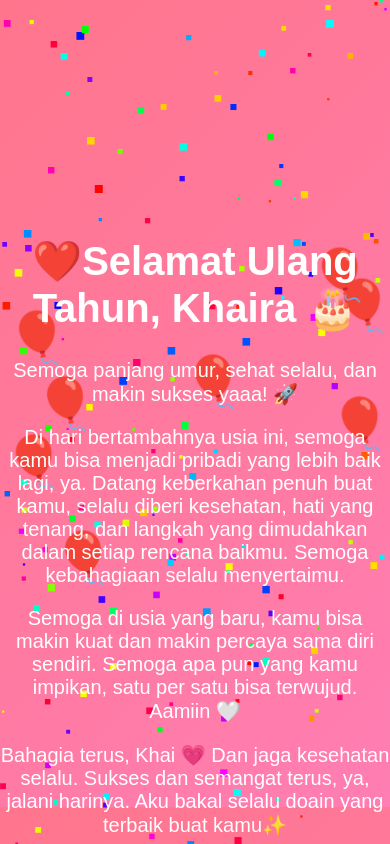
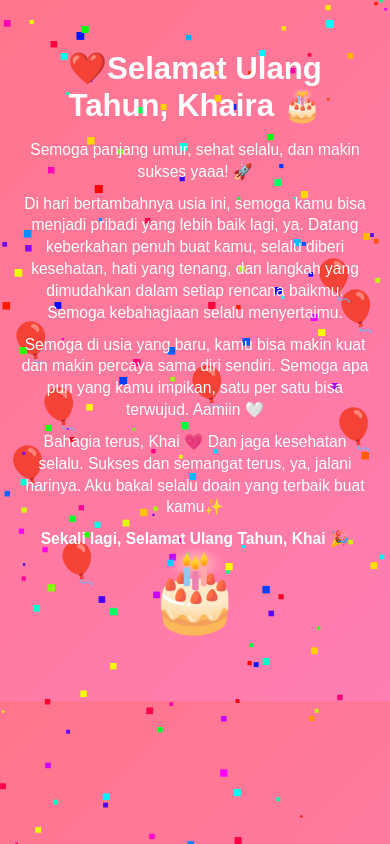
Before and after one commit to jeeaalt/ulangtahun, a plain HTML site: page index.html in a window 390 px wide. Both pictures are taken after a click on the button "Klik di Sini 🎁". Shown: the top 844 px of the page. Drawn offline with Linux system fonts and the light colour scheme.

Commit message:
Update index.html

```diff
--- a/index.html
+++ b/index.html
@@ -6,32 +6,40 @@
 <title>Happy Level Up Day, Khaira 🎉</title>
 
 <style>
+/* ===== BODY ===== */
 body {
   margin: 0;
   font-family: Arial, sans-serif;
   text-align: center;
   background: linear-gradient(135deg, #ff758c, #ff7eb3);
-  overflow: hidden;
   color: white;
+  overflow-y: auto; /* bisa scroll di HP */
 }
 
+/* ===== CONTAINER ===== */
 .container {
   position: relative;
-  top: 25vh;
+  margin: 50px auto;
+  max-width: 90%;
   z-index: 2;
 }
 
+/* ===== FONT ===== */
 h1 {
-  font-size: 40px;
+  font-size: 6vw; /* responsive untuk semua layar */
+  margin-bottom: 15px;
 }
 
 p {
-  font-size: 20px;
+  font-size: 3.5vw;
+  line-height: 1.4;
+  margin: 10px 0;
 }
 
+/* ===== BUTTON ===== */
 button {
-  padding: 15px 30px;
-  font-size: 18px;
+  padding: 12px 25px;
+  font-size: 16px;
   border: none;
   border-radius: 30px;
   cursor: pointer;
@@ -45,15 +53,16 @@
   transform: scale(1.1);
 }
 
+/* ===== HIDDEN ===== */
 .hidden {
   display: none;
 }
 
-/* Balon */
+/* ===== BALON ===== */
 .balloon {
   position: absolute;
   bottom: -150px;
-  font-size: 50px;
+  font-size: 40px;
   animation: floatUp 6s linear infinite;
 }
 
@@ -62,9 +71,9 @@
   100% { transform: translateY(-120vh); }
 }
 
-/* Kue */
+/* ===== KUE ===== */
 .cake {
-  font-size: 80px;
+  font-size: 12vw; /* responsive */
   animation: bounce 1s infinite alternate;
 }
 
@@ -73,10 +82,29 @@
   to { transform: translateY(-15px); }
 }
 
+/* ===== CANVAS CONFETTI ===== */
 canvas {
   position: fixed;
   top: 0;
   left: 0;
+  z-index: 1;
+}
+
+/* ===== MEDIA QUERIES HP KECIL ===== */
+@media (max-width: 480px) {
+  h1 {
+    font-size: 8vw;
+  }
+  p {
+    font-size: 4vw;
+  }
+  button {
+    padding: 10px 20px;
+    font-size: 14px;
+  }
+  .cake {
+    font-size: 20vw;
+  }
 }
 </style>
 </head>
```
